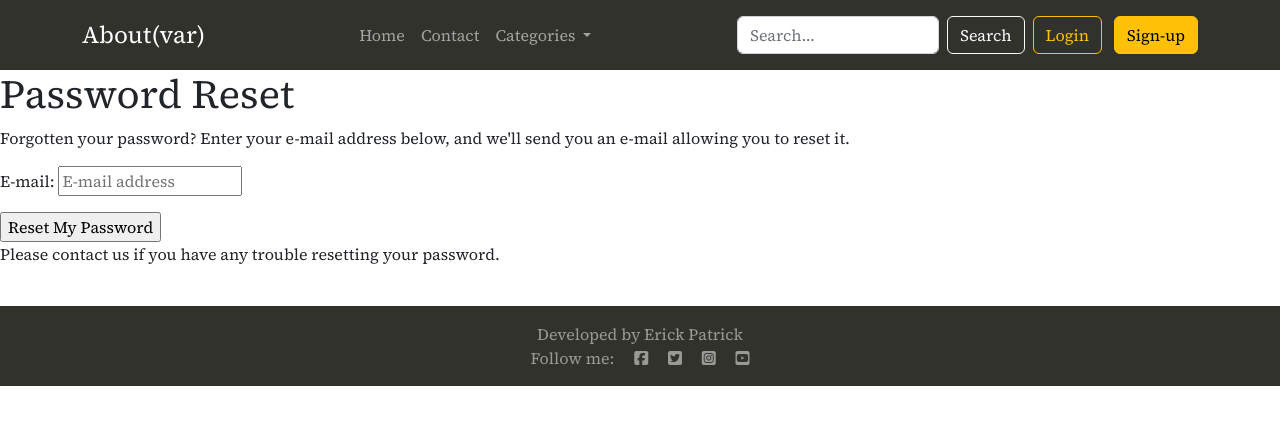
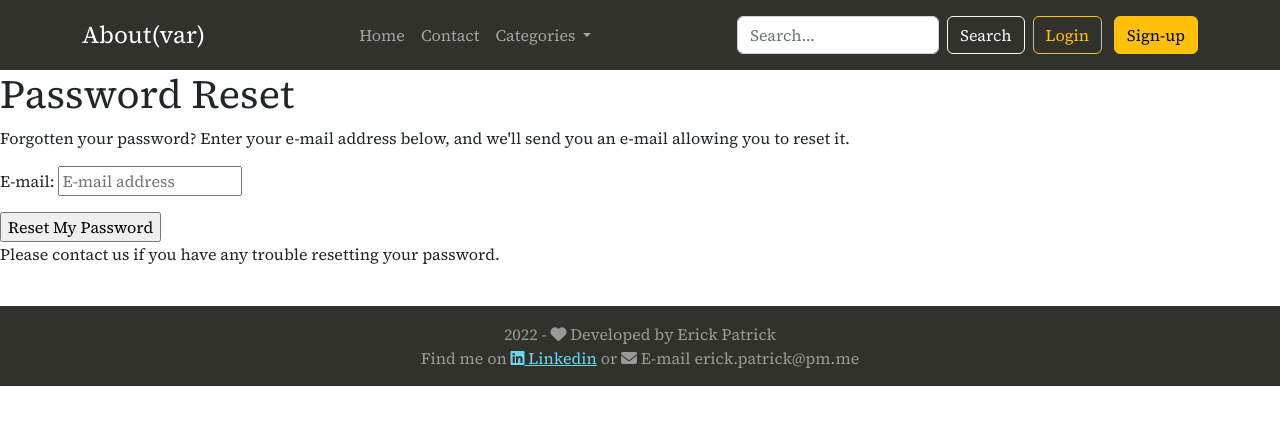
Before and after one commit to fpatrick/av, a Django app: page /accounts/password/reset/ in a window 1280 px wide. Shown: the top 425 px of the page. Run offline with Django 4.2, Linux system fonts and the light colour scheme; data that the repository does not hold is empty; some libraries are stand-ins or nearby versions.

Commit message:
Add footer contact info

```diff
--- a/templates/base.html
+++ b/templates/base.html
@@ -93,11 +93,8 @@
 <!-- Footer -->
 <br>
 <footer class="footer mt-auto py-3 blog-bg text-white-50">
-    <p class="m-0 text-center">Developed by Erick Patrick</p>
-    <p class="m-0 text-center ">Follow me: <i class="fab fa-facebook-square ms-3"></i>
-        <i class="fab fa-twitter-square ms-3"></i>
-        <i class="fab fa-instagram-square ms-3"></i>
-        <i class="fab fa-youtube-square ms-3"></i></p>
+    <p class="m-0 text-center">2022 - <i class="fa-solid fa-heart"></i> Developed by Erick Patrick</p>
+    <p class="m-0 text-center ">Find me on <a href="https://www.linkedin.com/in/fpatrickerick/" target="_blank" class="card-link"><i class="fa-brands fa-linkedin"></i> Linkedin</a> or <i class="fa-solid fa-envelope"></i> E-mail erick.patrick@pm.me
 </footer>
 
 <script src="https://kit.fontawesome.com/dd97c29b4c.js" crossorigin="anonymous"></script>
```
